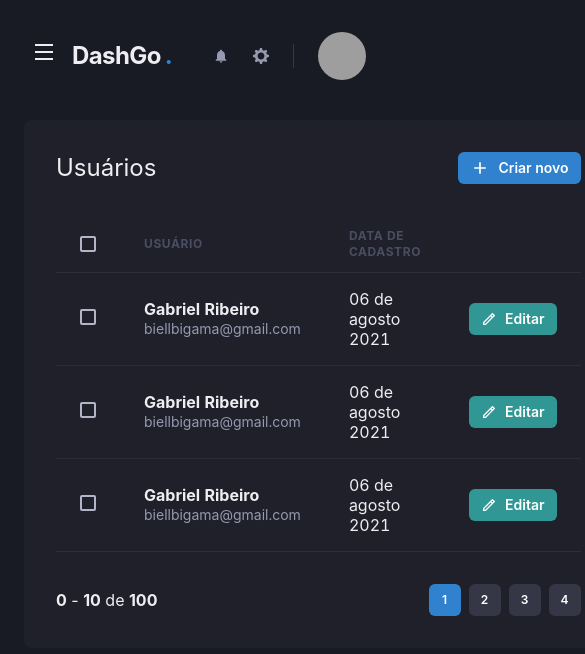
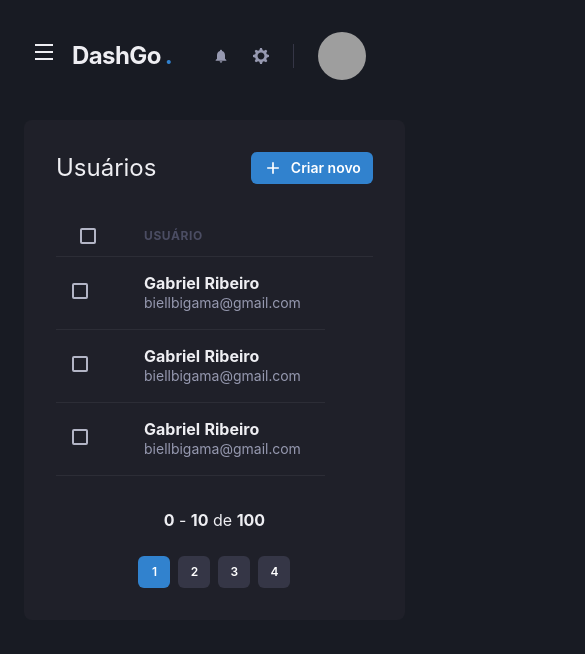
Before and after one commit to Stealty/dashgo, a Next.js app: page /users in a window 390 px wide. Shown: the top 654 px of the page, 585 px wide, since content can reach past the window. Built offline with nearby package versions, Linux system fonts and the light colour scheme; grey boxes are pictures that could not be loaded.

Commit message:
feat/responsiveness: user list

```diff
--- a/src/components/Pagination/index.tsx
+++ b/src/components/Pagination/index.tsx
@@ -4,7 +4,7 @@
 export function Pagination() {
   return (
     <Stack
-      direction="row"
+      direction={["column", "row"]}
       mt="8"
       justify="space-between"
       align="center"
--- a/src/pages/users/index.tsx
+++ b/src/pages/users/index.tsx
@@ -12,6 +12,7 @@
   Th,
   Thead,
   Tr,
+  useBreakpointValue,
 } from "@chakra-ui/react";
 import { RiAddLine, RiPencilLine } from "react-icons/ri";
 import { Header } from "../../components/Header";
@@ -19,6 +20,11 @@
 import Sidebar from "../../components/Sidebar";
 
 export default function UserList() {
+  const isWideVersion = useBreakpointValue({
+    base: false,
+    lg: true,
+  });
+
   return (
     <Box>
       <Header />
@@ -48,13 +54,13 @@
                   <Checkbox colorScheme="blue" />
                 </Th>
                 <Th>Usuário</Th>
-                <Th>Data de cadastro</Th>
+                {isWideVersion && <Th>Data de cadastro</Th>}
                 <Th w="8"></Th>
               </Tr>
             </Thead>
             <Tbody>
               <Tr>
-                <Td px="6">
+                <Td px={["4", "4", "6"]}>
                   <Checkbox colorScheme="blue" />
                 </Td>
                 <Td>
@@ -65,8 +71,8 @@
                     </Text>
                   </Box>
                 </Td>
-                <Td>06 de agosto 2021</Td>
-                <Td>
+                {isWideVersion && <Td>06 de agosto 2021</Td>}
+                {/* <Td>
                   <Button
                     as="a"
                     size="sm"
@@ -74,14 +80,14 @@
                     colorScheme="teal"
                     leftIcon={<Icon as={RiPencilLine} fontSize="16" />}
                   >
-                    Editar
+                    {isWideVersion ? "editar" : ""}
                   </Button>
-                </Td>
+                </Td> */}
               </Tr>
             </Tbody>
             <Tbody>
               <Tr>
-                <Td px="6">
+                <Td px={["4", "4", "6"]}>
                   <Checkbox colorScheme="blue" />
                 </Td>
                 <Td>
@@ -92,8 +98,8 @@
                     </Text>
                   </Box>
                 </Td>
-                <Td>06 de agosto 2021</Td>
-                <Td>
+                {isWideVersion && <Td>06 de agosto 2021</Td>}
+                {/* <Td>
                   <Button
                     as="a"
                     size="sm"
@@ -101,14 +107,14 @@
                     colorScheme="teal"
                     leftIcon={<Icon as={RiPencilLine} fontSize="16" />}
                   >
-                    Editar
+                    {isWideVersion ? "editar" : ""}
                   </Button>
-                </Td>
+                </Td> */}
               </Tr>
             </Tbody>
             <Tbody>
               <Tr>
-                <Td px="6">
+                <Td px={["4", "4", "6"]}>
                   <Checkbox colorScheme="blue" />
                 </Td>
                 <Td>
@@ -119,8 +125,8 @@
                     </Text>
                   </Box>
                 </Td>
-                <Td>06 de agosto 2021</Td>
-                <Td>
+                {isWideVersion && <Td>06 de agosto 2021</Td>}
+                {/* <Td>
                   <Button
                     as="a"
                     size="sm"
@@ -128,9 +134,9 @@
                     colorScheme="teal"
                     leftIcon={<Icon as={RiPencilLine} fontSize="16" />}
                   >
-                    Editar
+                    {isWideVersion ? "editar" : ""}
                   </Button>
-                </Td>
+                </Td> */}
               </Tr>
             </Tbody>
           </Table>
```
